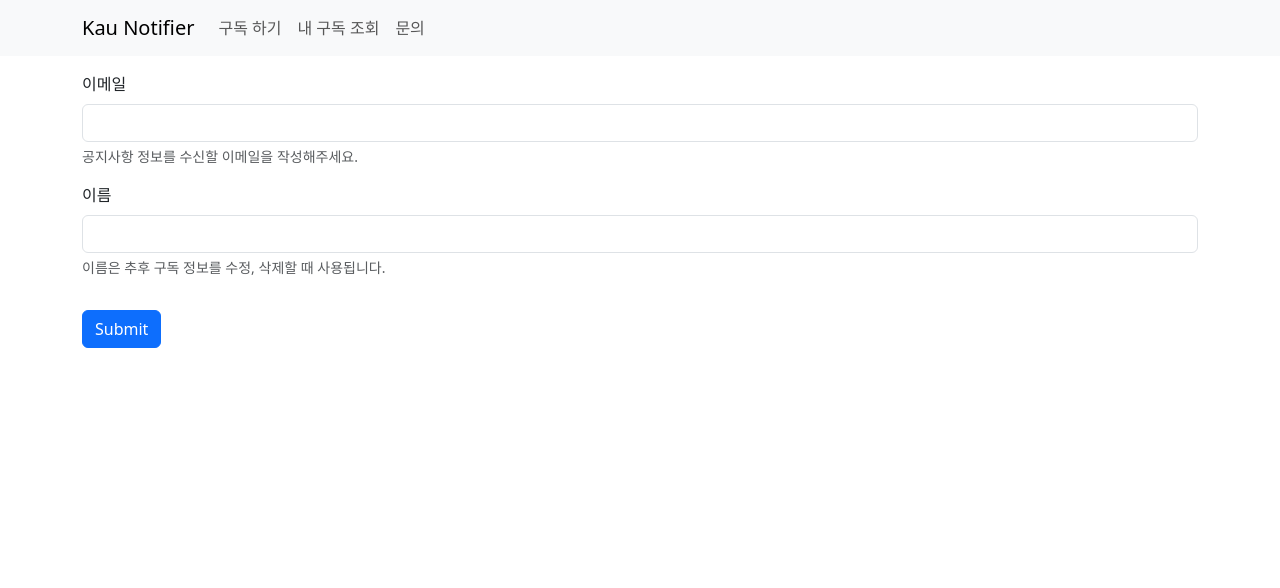
After one commit to highlaw00/KauNotifier, a Spring app: template src/main/resources/templates/subscription/subscribe.html in a window 1280 px wide. The commit adds this page. Shown: the top 588 px of the page. Run offline with Thymeleaf, Linux system fonts and the light colour scheme; the template is opened without the code that fills it, so the values that code supplies are empty.

Commit message:
(chore) View fragment 및 구독 화면 html 파일 작성

```diff
--- a/src/main/resources/templates/fragments/footer.html
+++ b/src/main/resources/templates/fragments/footer.html
@@ -1,6 +1,6 @@
 <!DOCTYPE html>
 <html xmlns:th="http://www.thymeleaf.org" lang="ko">
-<div th:fragment="footer">
+<div th:fragment="footer" class="fixed-bottom">
   Footer fragment
   <script src="https://cdn.jsdelivr.net/npm/bootstrap@5.3.2/dist/js/bootstrap.bundle.min.js" integrity="sha384-C6RzsynM9kWDrMNeT87bh95OGNyZPhcTNXj1NW7RuBCsyN/o0jlpcV8Qyq46cDfL" crossorigin="anonymous"></script>
 </div>
--- a/src/main/resources/templates/fragments/headerTop.html
+++ b/src/main/resources/templates/fragments/headerTop.html
@@ -1,6 +1,26 @@
 <!DOCTYPE html>
 <html xmlns:th="http://www.thymeleaf.org" lang="ko">
 <div th:fragment="headerTop">
-  Header fragment
+  <nav class="navbar navbar-expand-lg bg-body-tertiary">
+    <div class="container">
+      <a class="navbar-brand" href="/">Kau Notifier</a>
+      <button class="navbar-toggler" type="button" data-bs-toggle="collapse" data-bs-target="#navbarNav" aria-controls="navbarNav" aria-expanded="false" aria-label="Toggle navigation">
+        <span class="navbar-toggler-icon"></span>
+      </button>
+      <div class="collapse navbar-collapse" id="navbarNav">
+        <ul class="navbar-nav">
+          <li class="nav-item">
+            <a class="nav-link" href="/subscribe">구독 하기</a>
+          </li>
+          <li class="nav-item">
+            <a class="nav-link" href="/find">내 구독 조회</a>
+          </li>
+          <li class="nav-item">
+            <a class="nav-link" href="/contact">문의</a>
+          </li>
+        </ul>
+      </div>
+    </div>
+  </nav>
 </div>
 </html>
--- /dev/null
+++ b/src/main/resources/templates/subscription/subscribe.html
@@ -0,0 +1,31 @@
+<!DOCTYPE html>
+<html lang="ko" xmlns:th="http://www.thymeleaf.org" xmlns:layout="http://www.ultraq.net.nz/thymeleaf/layout" layout:decorate="~{layout/layout.html}">
+<head>
+</head>
+<body>
+<div class="container" layout:fragment="content">
+
+    <form method="post" action="/subscribe" th:object="${subscriptionForm}">
+        <div class="mt-3 mb-3">
+            <label for="email" class="form-label">이메일</label>
+            <input type="email" class="form-control" id="email" aria-describedby="emailHelp" th:field="${subscriptionForm.email}">
+            <div id="emailHelp" class="form-text">공지사항 정보를 수신할 이메일을 작성해주세요.</div>
+        </div>
+        <div class="mb-3">
+            <label for="name" class="form-label">이름</label>
+            <input type="text" class="form-control" id="name" aria-describedby="nameHelp" th:field="${subscriptionForm.name}">
+            <div id="nameHelp" class="form-text">이름은 추후 구독 정보를 수정, 삭제할 때 사용됩니다.</div>
+        </div>
+        <div class="cotainer text-center mb-3">
+            <div class="row row-cols-2">
+                <div class="col text-start" th:each="source: ${sources}">
+                    <input type="checkbox" class="form-check-input" th:value="${source.getId()}" th:field="${subscriptionForm.selectedSources}">
+                    <label class="form-check-label" th:for="${source.getId()}" th:text="${source.getDescription()}"></label>
+                </div>
+            </div>
+        </div>
+        <button type="submit" class="btn btn-primary">Submit</button>
+    </form>
+</div>
+</body>
+</html>
```
